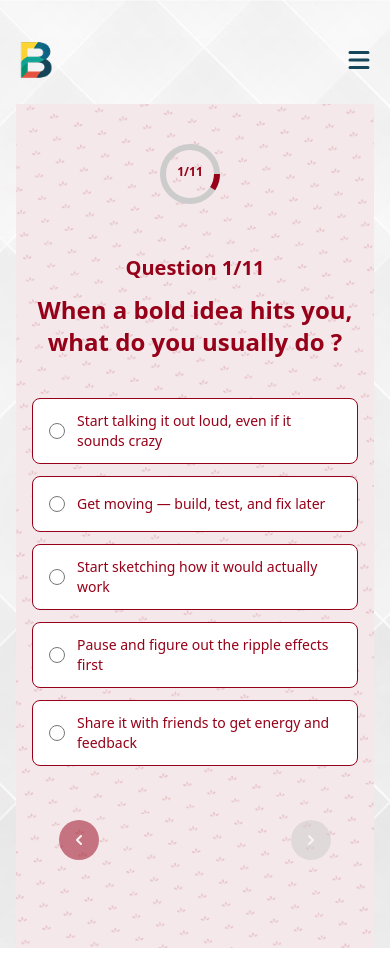
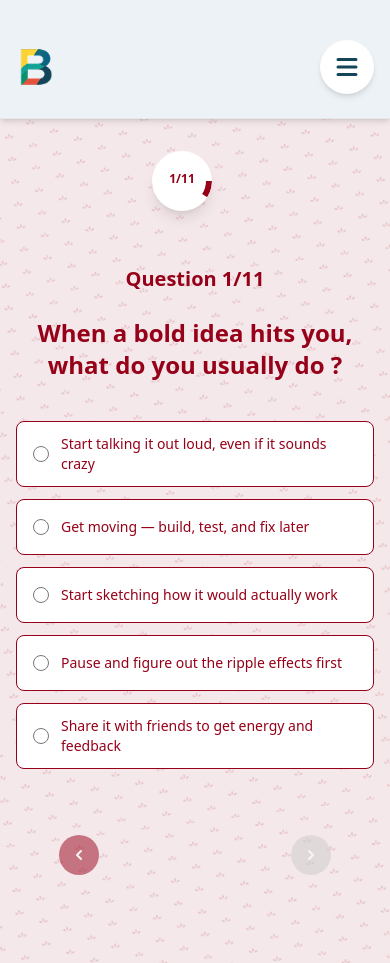
Before and after one commit to olatunde1/my-builder, a React (Vite) app: page /quiz in a window 390 px wide. Built offline with nearby package versions, Linux system fonts and the light colour scheme.

Commit message:
mobile resonsiveness worked on

```diff
--- a/src/components/AccounLayout.jsx
+++ b/src/components/AccounLayout.jsx
@@ -13,7 +13,7 @@
       <Navbar />
 
       {/* Page Content */}
-      <section className="max-w-9xl mx-auto px-4 sm:px-6 lg:px-8 ">
+      <section className="max-w-9xl mx-auto sm:px-6 lg:px-8 ">
         <main className="w-full">
           {children}
         </main>
--- a/src/components/Home.jsx
+++ b/src/components/Home.jsx
@@ -29,7 +29,7 @@
           height: "743.48px",
         }}
       >
-        <h2 className="text-4xl md:text-8xl font-extrabold mb-[34px] mt-24 sm:mt-4">
+        <h2 className="text-[42px] md:text-8xl font-extrabold mb-4 sm:mb-8 mt-24 sm:mt-4">
           <TypeAnimation
             sequence={[
               "Discover Your",
@@ -59,12 +59,12 @@
           </span>
         </h2>
 
-        <p className="text-2xl sm:text-4xl text-[#FF7201] px-1 font-black mb-5 sm:mb-20">
+        <p className="text-1xl sm:text-4xl text-[#FF7201] px-1 font-black mb-10 sm:mb-16">
           Unlock Your True Potential
         </p>
-        <p className="max-w-xl font-medium text-[#144559] mb-8">
-          Gain clarity about how you’re wired to build and thrive in the <br />
-          world.
+
+        <p className=" max-w-xl font-medium text-[#144559] mb-8">
+          Gain clarity about how you’re wired to build and thrive in the world.
         </p>
         <Link
           to="/quiz"
--- a/src/components/Navbar.jsx
+++ b/src/components/Navbar.jsx
@@ -8,7 +8,8 @@
   const toggleMenu = () => setMenuOpen(!menuOpen);
 
   return (
-    <div className="relative w-full z-50">
+  <div className="relative w-full z-50 bg-[#EDF2F7] lg:bg-transparent lg:shadow-none lg:border-none shadow-md border-b border-gray-200">
+
       <header className="w-full max-w-7xl mx-auto flex justify-between items-center px-4 sm:px-6 lg:px-8 py-6 pt-10">
 
         {/* Take Quiz (Left) - only visible on md+ */}
@@ -38,7 +39,7 @@
 
         {/* Hamburger Icon (only on small screens) */}
         <button
-          className="md:hidden text-3xl text-[#144559]"
+          className="md:hidden text-3xl text-[#144559] bg-white rounded-full p-3 shadow-md hover:bg-gray-100 transition-colors duration-300"
           onClick={toggleMenu}
         >
           {menuOpen ? <HiX /> : <HiMenu />}
--- a/src/components/Question.jsx
+++ b/src/components/Question.jsx
@@ -15,9 +15,9 @@
     <svg
       height={radius * 2}
       width={radius * 2}
-      className="absolute top-8 sm:top-28 left-36 sm:left-58 z-1 mt-2"
+      className="absolute top-6 sm:top-28 left-38 lg:left-58 z-1 mt-2 shadow-lg bg-white rounded-full"
     >
-      <circle stroke="#ccc" fill="transparent" strokeWidth={stroke} r={normalizedRadius} cx={radius} cy={radius} />
+      <circle stroke="" fill="transparent" strokeWidth={stroke} r={normalizedRadius} cx={radius} cy={radius} />
       <circle
         stroke={color}
         fill="transparent"
@@ -103,20 +103,21 @@
 
   return (
     <div
-      className="relative w-full min-h-screen flex flex-col items-center justify-center px-0 sm:px-6 py-10 pb-20"
+      className="relative w-full min-h-screen flex flex-col items-center justify-center px-0  sm:px-6 py-10 pb-20"
       style={{
         backgroundImage: `url(${showBackground ? backgroundImage : mobileBackgroundImage || "none"})`,
         backgroundSize: 'cover',
         backgroundPosition: 'center',
-        backgroundRepeat: 'no-repeat'
+        backgroundRepeat: 'no-repeat',
       }}
     >
+
       {/* Circular Progress */}
       <CircularProgress current={currentPage} total={totalPages} color={textColor} />
 
       {/* Question Header */}
-      <div className="flex flex-col items-center justify-center text-center pt-22 sm:pt-16 pb-6 sm:pb-10 px-4 sm:px-6 w-full max-w-[788px] mx-auto" style={{ minHeight: 120 }}>
-        <h2 className="text-xl font-semibold mb-3 sm:mb-5" style={{ color: textColor }}>
+      <div className="flex flex-col items-center justify-center text-center pt-18 sm:pt-16 pb-6 sm:pb-10 px-4 sm:px-6 w-full max-w-[788px] mx-auto" style={{ minHeight: 120 }}>
+        <h2 className="text-xl font-semibold mb-6 sm:mb-5" style={{ color: textColor }}>
           Question {currentPage}/{totalPages}
         </h2>
         <h1
--- a/src/components/QuizPage.jsx
+++ b/src/components/QuizPage.jsx
@@ -2,6 +2,7 @@
 import questions from '../data/questions';
 import Question from './Question';
 import SubmitLaptop from '../assets/submit laptop.png';
+import SubmitMobile from '../assets/mobile2.png';
 import { send } from 'emailjs-com';
 import ResultPage from './Result';
 import builderResults from './builderResults';
@@ -41,6 +42,14 @@
   const [status, setStatus] = useState({ loading: false, error: null, success: null });
   const [formErrors, setFormErrors] = useState({});
   const calculateResult = useResultCalculator();
+
+  const [isMobile, setIsMobile] = useState(window.innerWidth < 640);
+
+  useEffect(() => {
+    const handleResize = () => setIsMobile(window.innerWidth < 640);
+    window.addEventListener('resize', handleResize);
+    return () => window.removeEventListener('resize', handleResize);
+  }, []);
 
   useEffect(() => {
     const saved = localStorage.getItem('quizProgress');
@@ -182,17 +191,18 @@
       <div
         className="w-full min-h-screen flex flex-col items-center justify-center px-4 py-10 text-center bg-cover bg-center"
         style={{
-          backgroundImage: `url(${SubmitLaptop})`,
-          backgroundSize: 'cover',
+          backgroundImage: `url(${isMobile ? SubmitMobile : SubmitLaptop})`,
+          backgroundSize: isMobile ? 'cover' : 'contain',
           backgroundPosition: 'center',
           backgroundRepeat: 'no-repeat'
         }}
       >
         <div className="bg-opacity-90 p-6 sm:p-8 rounded-xl max-w-md w-full">
-          <h2 className="text-2xl font-bold mb-6 text-[#144559]">
+          <h2 className="text-[20px] sm:text-2xl font-bold mb-10 sm:mb-6 text-[#144559]">
             Help us know who you are
           </h2>
           <form onSubmit={handleSubmit} className="w-full grid gap-6 text-left">
+            {/* Name */}
             <div>
               <label htmlFor="name" className="block font-semibold mb-2 text-black">
                 Name
@@ -210,6 +220,7 @@
               {formErrors.name && <p className="text-red-500 text-sm mt-1">{formErrors.name}</p>}
             </div>
 
+            {/* Email */}
             <div>
               <label htmlFor="email" className="block font-semibold mb-2 text-black">
                 Email
@@ -227,6 +238,7 @@
               {formErrors.email && <p className="text-red-500 text-sm mt-1">{formErrors.email}</p>}
             </div>
 
+            {/* Gender */}
             <div>
               <label htmlFor="gender" className="block font-semibold mb-2 text-black">
                 Gender
@@ -246,9 +258,11 @@
               {formErrors.gender && <p className="text-red-500 text-sm mt-1">{formErrors.gender}</p>}
             </div>
 
+            {/* Submission Feedback */}
             {status.error && <p className="text-red-600 text-sm font-semibold text-center">{status.error}</p>}
             {status.success && <p className="text-green-600 text-sm font-semibold text-center">Submission successful! Check your email for your full test result.</p>}
 
+            {/* Submit Button */}
             <button
               type="submit"
               disabled={status.loading}
--- a/src/data/questions.jsx
+++ b/src/data/questions.jsx
@@ -2,6 +2,9 @@
 import mobileBackground from "../assets/Question 1 Mobile.png"
 import mobileBackground2 from "../assets/mobile2.png"
 import mobileBackground3 from '../assets/mobile3.png'
+import mobileBackground4 from '../assets/mobile 4.png';
+import mobileBackground5 from "../assets/mobile 5.png";
+import mobileBackground6 from '../assets/mobile 6.png';
 import Laptop2 from '../assets/laptop2.png';
 import Laptop3 from '../assets/laptop3.png';
 import Laptop4 from '../assets/laptop4.png';
@@ -78,6 +81,7 @@
     ],
       style: {
       backgroundImage: Laptop4,
+       mobileBackgroundImage: mobileBackground4,
       textColor: "#29557D",
       buttonBgColor: "#29557D",
       buttonTextColor: "#fff"
@@ -96,6 +100,7 @@
     ],
       style: {
       backgroundImage: Laptop6,
+      mobileBackgroundImage: mobileBackground5,
       textColor: "#DA5A1A",
       buttonBgColor: "#DA5A1A",
       buttonTextColor: "#fff"
@@ -114,6 +119,7 @@
     ],
       style: {
       backgroundImage: Q1,
+      mobileBackgroundImage: mobileBackground6,
       textColor: "#960018",
       buttonBgColor: "#960018",
       buttonTextColor: "#fff"
@@ -132,6 +138,7 @@
     ],
       style: {
       backgroundImage: Laptop2,
+      mobileBackgroundImage: mobileBackground2,
       textColor: "#12776D",
       buttonBgColor: "#12776D",
       buttonTextColor: "#fff"
@@ -150,6 +157,7 @@
     ],
       style: {
       backgroundImage: Laptop3,
+      mobileBackgroundImage: mobileBackground3,
       textColor: "#4C5A77",
       buttonBgColor: "#4C5A77",
       buttonTextColor: "#fff"
@@ -168,6 +176,7 @@
     ],
      style: {
       backgroundImage: Laptop4,
+      mobileBackgroundImage: mobileBackground4,
       textColor: "#29557D",
       buttonBgColor: "#29557D",
       buttonTextColor: "#fff"
@@ -186,6 +195,7 @@
     ],
       style: {
       backgroundImage: Laptop6,
+      mobileBackgroundImage: mobileBackground5,
       textColor: "#DA5A1A",
       buttonBgColor: "#DA5A1A",
       buttonTextColor: "#fff"
@@ -204,6 +214,7 @@
     ],
      style: {
       backgroundImage: Q1,
+      mobileBackgroundImage: mobileBackground6,
       textColor: "#960018",
       buttonBgColor: "#960018",
       buttonTextColor: "#fff"
```
Also changed, not shown: src/assets/Group 18.png (added).
